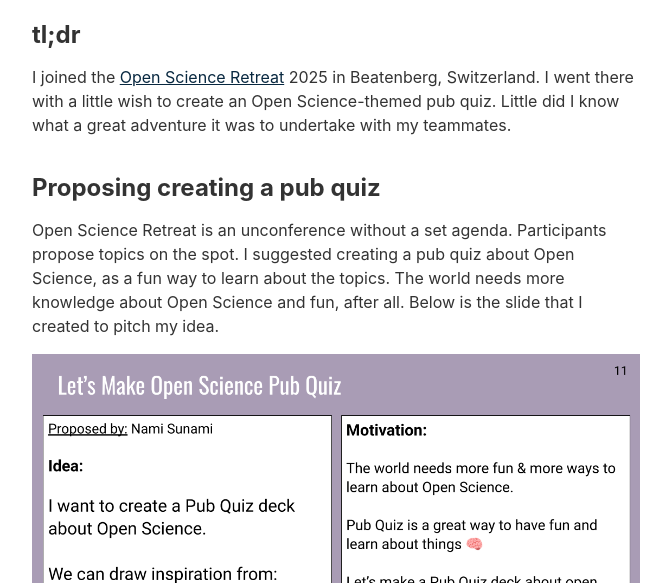
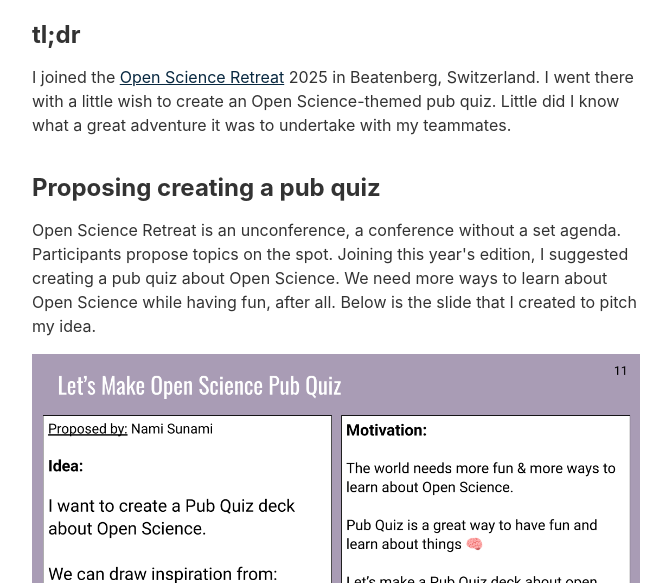
Before and after one commit to nsunami/nami-writes, an Eleventy site: page content/blog/2025-05-06/2025-05-06.md in a window 1280 px wide. Shown: the part 517-1100 px from the top of the page, without its empty margins (304-975 px from the left). Built offline with nearby package versions, Linux system fonts and the light colour scheme; Eleventy itself is replaced by a stand-in of ours; files that its build step writes are made by us from their sources; files whose address does not match are found by name.

```diff
--- a/content/blog/2025-05-06/2025-05-06.md
+++ b/content/blog/2025-05-06/2025-05-06.md
@@ -19,7 +19,7 @@
 
 ## Proposing creating a pub quiz
 
-Open Science Retreat is an unconference without a set agenda. Participants propose topics on the spot. I suggested creating a pub quiz about Open Science, as a fun way to learn about the topics. The world needs more knowledge about Open Science and fun, after all. Below is the slide that I created to pitch my idea.
+Open Science Retreat is an unconference, a conference without a set agenda. Participants propose topics on the spot. Joining this year's edition, I suggested creating a pub quiz about Open Science. We need more ways to learn about Open Science while having fun, after all. Below is the slide that I created to pitch my idea.
 
 ![Proposal slide](proposal.png)
 
```
